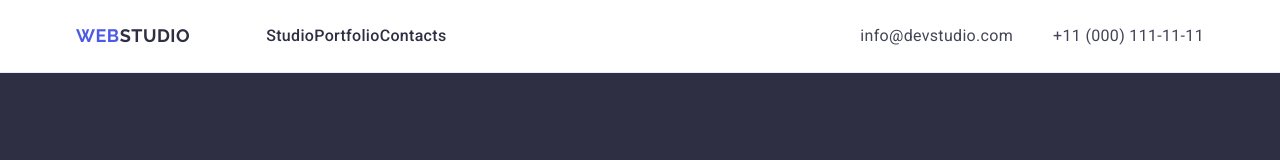
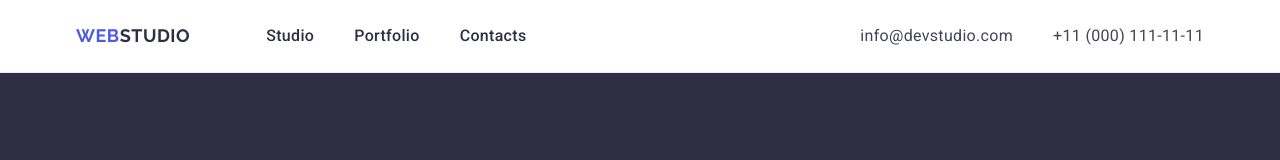
Before and after one commit to dianamartina/goit-markup-hw-03, a plain HTML site: page index.html in a window 1280 px wide. Shown: the top 160 px of the page. Drawn offline with nearby package versions, Linux system fonts and the light colour scheme.

Commit message:
4-th validation

```diff
--- a/css/style.css
+++ b/css/style.css
@@ -113,6 +113,9 @@ body {
 
 .header-list {
   display: flex;
+  gap: 40px;
+}
+.header-item {
   padding: 24px 0;
 }
 
@@ -121,6 +124,7 @@ body {
   font-weight: 500;
   color: var(--color-dark);
   text-decoration: none;
+  padding: 24px 0;
 }
 .header-link:hover,
 .header-link:active,
```
